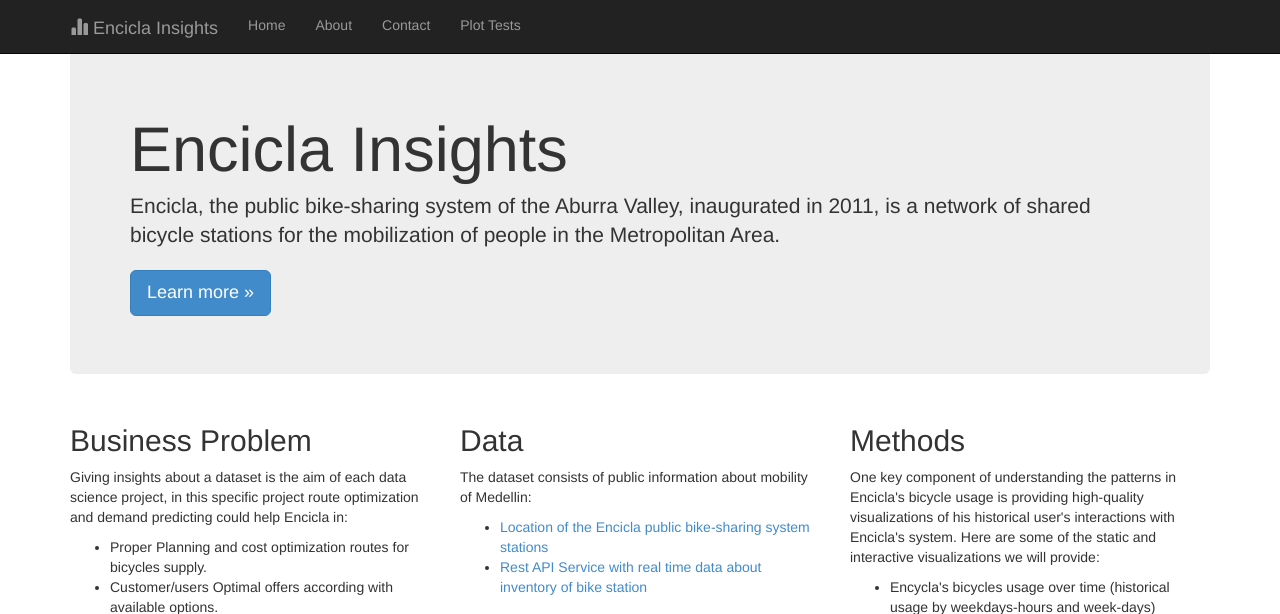
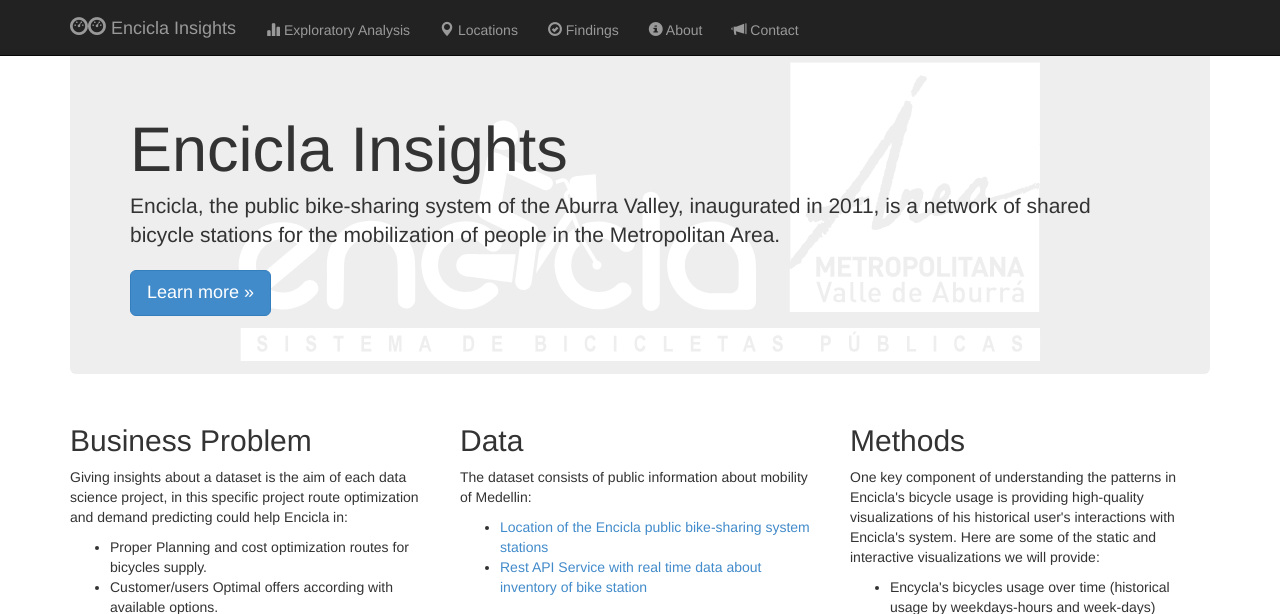
Before and after one commit to javierec83/ds4a-encicla, a Flask app: page / in a window 1280 px wide. Shown: the top 614 px of the page. Run offline with Flask 2, Linux system fonts and the light colour scheme; parts of the project's set-up code (start-up, migrations or seed data) failed here and were passed over; some libraries are stand-ins or nearby versions.

Commit message:
Updated layout

```diff
--- a/encicla-web/Ds4a.Encicla/EnciclaWeb/EnciclaWeb/static/content/site.css
+++ b/encicla-web/Ds4a.Encicla/EnciclaWeb/EnciclaWeb/static/content/site.css
@@ -40,3 +40,13 @@ input[type="checkbox"].input-validation-error {
 .validation-summary-valid {
     display: none;
 }
+
+.menu-link {
+    margin-top: 5px;
+}
+
+.main-banner {
+    background-image: url('/static/imgs/Logo-encicla.svg');
+    background-repeat: no-repeat;
+    background-position: center top;
+}
--- a/encicla-web/Ds4a.Encicla/EnciclaWeb/EnciclaWeb/templates/index.html
+++ b/encicla-web/Ds4a.Encicla/EnciclaWeb/EnciclaWeb/templates/index.html
@@ -2,8 +2,9 @@
 
 {% block content %}
 
-<div class="jumbotron">
+    <div class="jumbotron main-banner">
         <h1>Encicla Insights</h1>
+        <!--<img src="/static/imgs/Logo-encicla.svg" />-->
         <p class="lead">
             Encicla, the public bike-sharing system of the Aburra Valley, inaugurated in 2011, is a network of shared
             bicycle stations for the mobilization of people in the Metropolitan Area.
--- a/encicla-web/Ds4a.Encicla/EnciclaWeb/EnciclaWeb/templates/layout.html
+++ b/encicla-web/Ds4a.Encicla/EnciclaWeb/EnciclaWeb/templates/layout.html
@@ -19,16 +19,42 @@
                     <span class="icon-bar"></span>
                 </button>
                 <a href="/" class="navbar-brand">
-                    <i class="glyphicon glyphicon-stats"></i>
+                    <i class="glyphicon glyphicon-dashboard"></i><i class="glyphicon glyphicon-dashboard"></i>
                     Encicla Insights
                 </a>
             </div>
             <div class="navbar-collapse collapse">
                 <ul class="nav navbar-nav">
-                    <li><a href="{{ url_for('home') }}">Home</a></li>
-                    <li><a href="{{ url_for('about') }}">About</a></li>
-                    <li><a href="{{ url_for('contact') }}">Contact</a></li>
-                    <li><a href="{{ url_for('plotTest') }}">Plot Tests</a></li>
+                    <li>
+                        <a href="{{ url_for('plotTest') }}" class="menu-link">
+                            <i class="glyphicon glyphicon-stats"></i>
+                            Exploratory Analysis
+                        </a>
+                    </li>
+                    <li>
+                        <a href="{{ url_for('plotTest') }}" class="menu-link">
+                            <i class="glyphicon glyphicon-map-marker"></i>
+                            Locations
+                        </a>
+                    </li>
+                    <li>
+                        <a href="{{ url_for('plotTest') }}" class="menu-link">
+                            <i class="glyphicon glyphicon-ok-circle"></i>
+                            Findings
+                        </a>
+                    </li>
+                    <li>
+                        <a href="{{ url_for('about') }}" class="menu-link">
+                            <i class="glyphicon glyphicon-info-sign"></i>
+                            About
+                        </a>
+                    </li>
+                    <li>
+                        <a href="{{ url_for('contact') }}" class="menu-link">
+                            <i class="glyphicon glyphicon-bullhorn"></i>
+                            Contact
+                        </a>
+                    </li>
                 </ul>
             </div>
         </div>
```
Also changed, not shown: encicla-web/Ds4a.Encicla/EnciclaWeb/EnciclaWeb/static/imgs/Logo-encicla.svg (added), 4 other files. Lines whose indentation alone changed are shown as unchanged.
